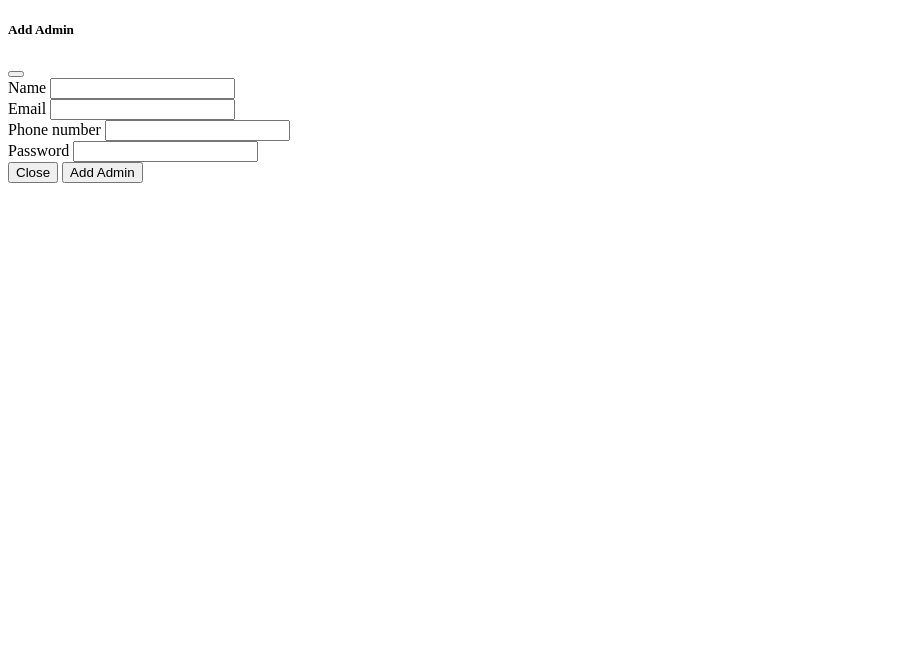
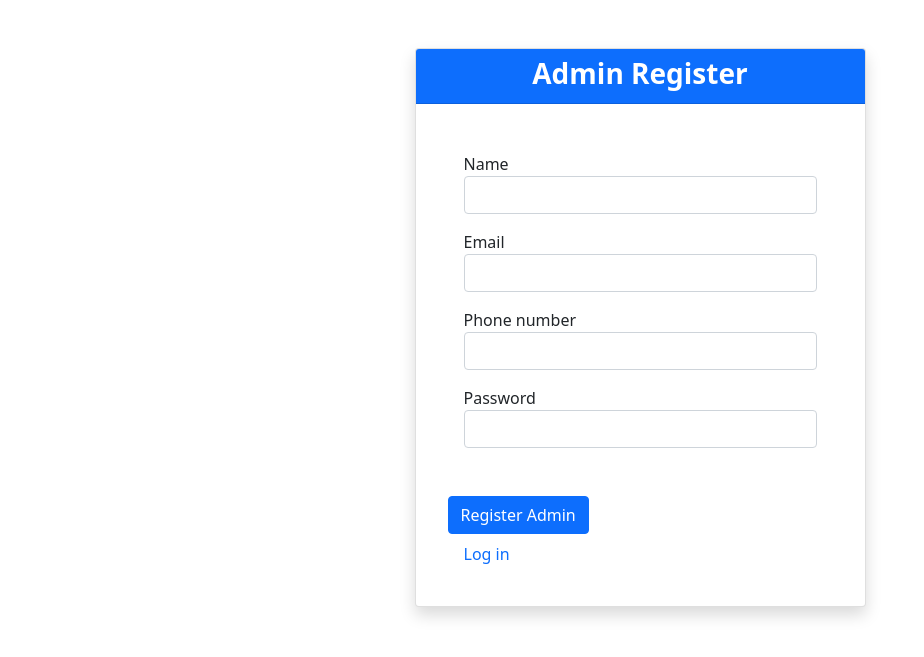
Before and after one commit to ElhefnawyDev/Facilities-Booking-Site, a PHP site: page /admin/register.php in a window 1280 px wide. Shown: the top 657 px of the page, without its empty margins (0-924 px from the left). Run offline with PHP 8.4, Linux system fonts and the light colour scheme.

Commit message:
New update
New updates

```diff
--- a/admin/admins.php
+++ b/admin/admins.php
@@ -110,7 +110,7 @@
                                     ?>
                                     <tr>
                                         <td> <?= $row['id']; ?> </td>
-                                        <td class="adname"><?=$row['name'];?></td>
+                                        <td class="admin_name"><?=$row['name'];?></td>
                                         <td class="ademail"><?=$row['email'];?></td>
                                         <td class="adphone"><?=$row['phone'];?></td>
                                         <td>
--- a/admin/register.php
+++ b/admin/register.php
@@ -41,43 +41,77 @@ if (isset($_POST['reg_btn'])) {
     <meta charset="UTF-8">
     <meta name="viewport" content="width=device-width, initial-scale=1.0">
     <title>User Registration</title>
+    <link rel="stylesheet" href="assets/css/bootstrap.css">
+    <link rel="stylesheet" href="assets/css/custom.css">
+
+    <link rel="preconnect" href="https://fonts.gstatic.com">
+    <link href="https://fonts.googleapis.com/css2?family=Open+Sans&display=swap" rel="stylesheet">
     <!-- Include your CSS and other head content here -->
 </head>
 <body>
-<div class="modal fade" id="addModal" tabindex="-1" aria-labelledby="addModal" aria-hidden="true">
-  <div class="modal-dialog">
-    <div class="modal-content">
-      <div class="modal-header">
-        <h5 class="modal-title" id="addModal">Add Admin</h5>
-        <button type="button" class="btn-close" data-bs-dismiss="modal" aria-label="Close"></button>
-      </div>
+<section class="section">
+    <div class="container">
+        <div class="row justify-content-center">
+            <div class="col-md-5">
+                <div class="card login-border shadow">
+                    <div class="card-header login-head-border bg-primary">
+                        <h3 class="heading fw-bold text-center text-white mb-1">Admin Register</h3>
+                    </div>
+                    <!-- <div class="card-body">
+                        <div class="card-body">
+                            <form action="code.php" method="POST">
+                                <div class="form-group mb-3">
+                                    <label class="">Email address</label>
+                                    <input type="email" required class="form-control" name="email">
+                                    <small id="emailHelp" class="form-text text-muted">We'll never share your email with anyone else.</small>
+                                </div>
+                                <div class="form-group mb-3">
+                                    <label class="">Password</label>
+                                    <input type="password" required class="form-control" name="password">
+                                </div>
+                                <div class="mt-3">
+                                    <button type="submit" name="admin_login_btn" class="btn btn-primary btn-block">Login</button>
+                                    <p class="mt-3 float-end">  Dont have an Account? <a href="register.php" class="rem-ul"> Sign up </a> </p>
+                                </div>
+                            </form>
+                        </div>
+                    </div> -->
+                    <!-- <div class="modal fade" id="addModal" tabindex="-1" aria-labelledby="addModal" aria-hidden="true"> -->
+  <div class="card-body">
+  <div class="card-body">
       <form action="code.php" method="POST">
         <div class="modal-body">
-            <div class="mb-3">
+            <div class="form-group mb-3">
                 <label for="">Name</label>
                 <input type="text" class="form-control" name="admin_name">
             </div>
-            <div class="mb-3">
+            <div class="form-group mb-3">
                 <label for="">Email</label>
                 <input type="text" class="form-control" name="admin_email">
             </div>
-            <div class="mb-3">
+            <div class="form-group mb-3">
                 <label for="">Phone number</label>
                 <input type="text" class="form-control" name="admin_phone">
             </div>
-            <div class="mb-3">
+            <div class="form-group mb-3">
                 <label for="">Password</label>
                 <input type="password" class="form-control" name="admin_password">
             </div>
         </div>
-        <div class="modal-footer">
-            <button type="button" class="btn btn-secondary" data-bs-dismiss="modal">Close</button>
-            <button type="submit" name="add_admin" class="btn btn-primary">Add Admin</button>
+        <div class="mt-3">
+            <button type="submit" name="add_admin" class="btn btn-primary">Register Admin</button>
         </div>
+        <a class="nav-link" href="logout.php">
+                  <i class="fa fa-sign-out"></i>Log in
+              </a>
       </form>
     </div>
   </div>
 </div>
-
+                </div>
+            </div>
+        </div>
+    </div>
+</section>
 </body>
 </html>
```
